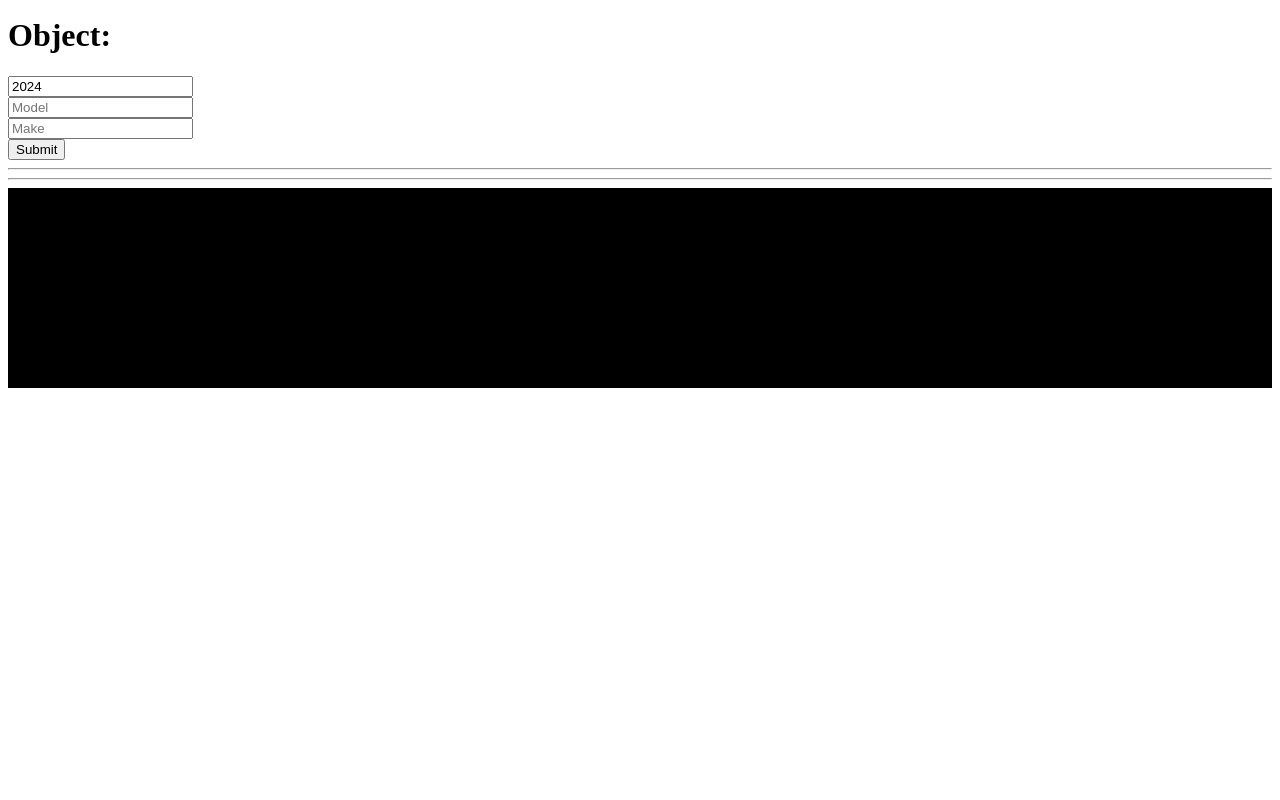
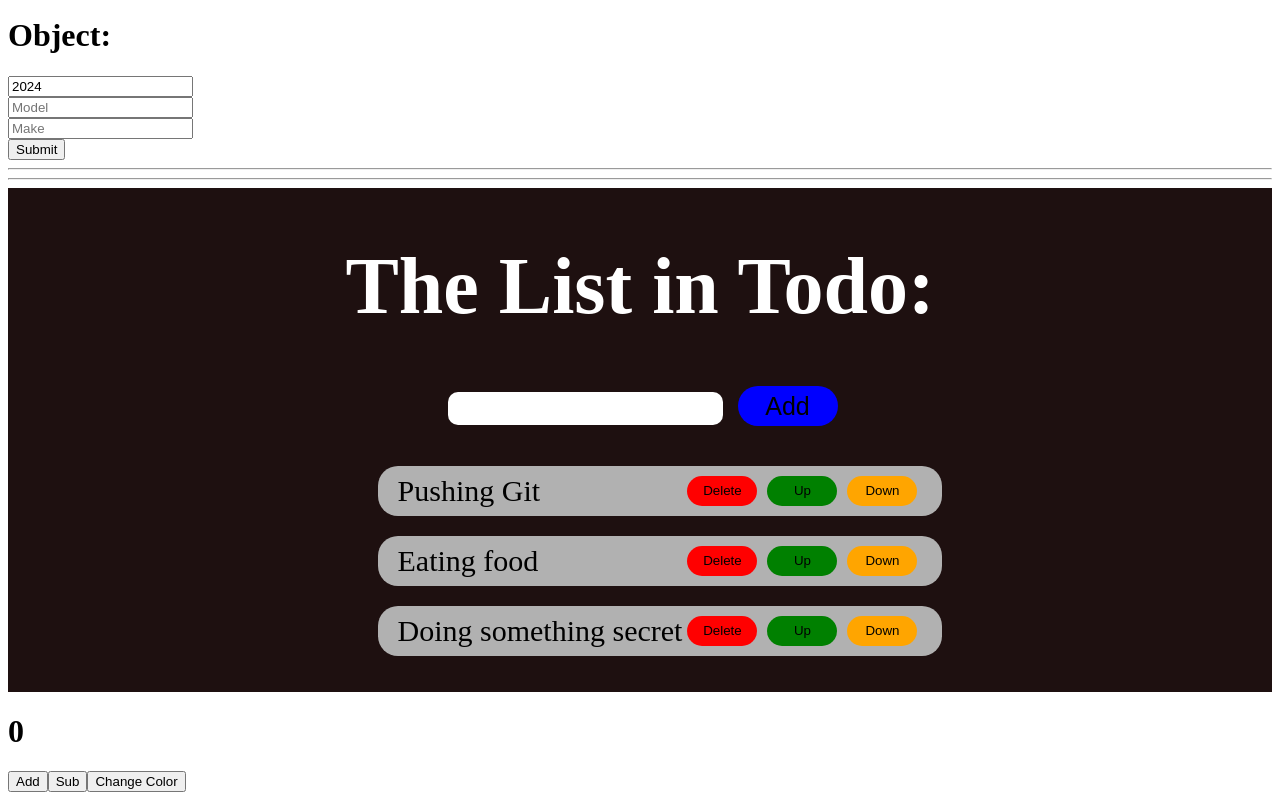
Before and after one commit to samyog777/BroCode, a React (Vite) app in the folder Bro-Code/: page / in a window 1280 px wide. Shown: the part 4698-5498 px from the top of the page. Before the commit the page ends 5094 px from the top, so only its background shows below. Built offline with nearby package versions, Linux system fonts and the light colour scheme.

Commit message:
Real Todo

```diff
--- a/Bro-Code/src/App.jsx
+++ b/Bro-Code/src/App.jsx
@@ -14,6 +14,8 @@ import SetObject from "./setObject.jsx";
 import Todo from "./todo.jsx";
 import UpdaterObject from "./updaterObject.jsx";
 import Loding from "./loding.jsx";
+import TodoList from "./Todo/Todo.jsx";
+import UseEffect from "./useEffect.jsx";
 
 function App() {
   const fruits = [
@@ -74,7 +76,9 @@ function App() {
       <UpdaterObject />
       <hr />
       <hr />
-      <Loding />
+      {/* <Loding /> */}
+      <TodoList />
+      <UseEffect />
     </>
   );
 }
--- /dev/null
+++ b/Bro-Code/src/Todo/Todo.jsx
@@ -0,0 +1,84 @@
+import React, { useState } from "react";
+import style from "./Todo.module.css";
+
+function TodoList() {
+  const [task, setTask] = useState([
+    "Pushing Git",
+    "Eating food",
+    "Doing something secret",
+  ]);
+  const [newTask, setNewTask] = useState("");
+
+  function HandelInputChange(event) {
+    setNewTask(event.target.value);
+  }
+  function Addtask() {
+    if (newTask !== "") {
+      setTask((t) => [...t, newTask]);
+      setNewTask("");
+    }
+  }
+  function RemoveTask(index) {
+    const updatedTask = task.filter((_, i) => i !== index);
+    setTask(updatedTask);
+  }
+  function MoveUp(index) {
+    if (index > 0) {
+      const updateTask = [...task];
+      [updateTask[index], updateTask[index - 1]] = [
+        updateTask[index - 1],
+        updateTask[index],
+      ];
+      setTask(updateTask);
+    }
+  }
+  function MoveDown(index) {
+    if (index < task.length-1) {
+      const updatedTask = [...task];
+      [updatedTask[index], updatedTask[index + 1]] = [
+        updatedTask[index + 1],
+        updatedTask[index],
+      ];
+      setTask(updatedTask);
+    }
+  }
+
+  return (
+    <>
+      <div className={style.MainDiv}>
+        <h1 className={style.h1}>The List in Todo: </h1>
+        <div>
+          <input
+            className={style.input}
+            type="text"
+            onChange={HandelInputChange}
+            value={newTask}
+          />
+          <button className={style.AddTask} onClick={Addtask}>
+            Add
+          </button>
+        </div>
+        <ol>
+          {task.map((task, index) => (
+            <li key={index}>
+              <span className={style.text}>{task}</span>
+              <button
+                className={style.delete}
+                onClick={() => RemoveTask(index)}>
+                Delete
+              </button>
+              <button className={style.up} onClick={() => MoveUp(index)}>
+                Up
+              </button>
+              <button className={style.down} onClick={() => MoveDown(index)}>
+                Down
+              </button>
+            </li>
+          ))}
+        </ol>
+      </div>
+    </>
+  );
+}
+
+export default TodoList;
--- /dev/null
+++ b/Bro-Code/src/Todo/Todo.module.css
@@ -0,0 +1,81 @@
+.MainDiv {
+    background-color: hsl(0, 32%, 9%);
+    color: white;
+    display: flex;
+    flex-direction: column;
+    align-items: center;
+}
+
+.MainDiv h1 {
+    font-size: 80px;
+    text-align: center;
+}
+
+.input {
+    font-size: 20px;
+    padding: 5px;
+    margin: 5px;
+    border: none;
+    border-radius: 10px;
+}
+
+.AddTask {
+    background-color: blue;
+    width: 100px;
+    height: 40px;
+    border: none;
+    border-radius: 20px;
+    font-size: 25px;
+    margin-left: 10px;
+    cursor: pointer;
+}
+
+.AddTask:hover {
+    opacity: 0.75;
+    transition: opacity 0.5s ease;
+}
+
+.MainDiv ol li {
+    display: flex;
+    align-items: center;
+    justify-content: center;
+    border-radius: 20px;
+    background-color: rgb(177, 177, 177);
+    margin: 20px;
+    padding: 5px;
+    font-size: 30px;
+    color: black;
+    padding-left: 20px;
+    padding-right: 20px;
+}
+
+.text {
+    flex: 1;
+}
+
+.MainDiv ol li button {
+    height: 20px;
+    margin: 5px;
+    height: 30px;
+    width: 70px;
+    border: none;
+    border-radius: 20px;
+    cursor: pointer;
+}
+
+.MainDiv .delete {
+    background-color: red;
+}
+
+.MainDiv .up {
+    background-color: green;
+}
+
+.MainDiv .down {
+    background-color: orange;
+}
+
+.MainDiv ol li button:hover {
+    opacity: 0.6;
+    transition: opacity 0.5s ease;
+}
--- /dev/null
+++ b/Bro-Code/src/useEffect.jsx
@@ -0,0 +1,33 @@
+import React, { useState, useEffect } from "react";
+
+function UseEffect() {
+  const [count, setCount] = useState(0);
+  const [color, setColor] = useState("black");
+
+  useEffect(() => {
+    document.title = `count: ${count} ${color}`;
+  }, [count, color]);
+
+  function AddCount() {
+    setCount((c) => c + 1);
+  }
+
+  function SubCount() {
+    setCount((c) => c - 1);
+  }
+
+  function ChangeColor() {
+    setColor(c => c=== "black" ? "red": "black");
+  }
+
+  return (
+    <>
+      <h1 style={{ color: color }}>{count}</h1>
+      <button onClick={AddCount}>Add</button>
+      <button onClick={SubCount}>Sub</button>
+      <button onClick={ChangeColor}>Change Color</button>
+    </>
+  );
+}
+
+export default UseEffect;
```
